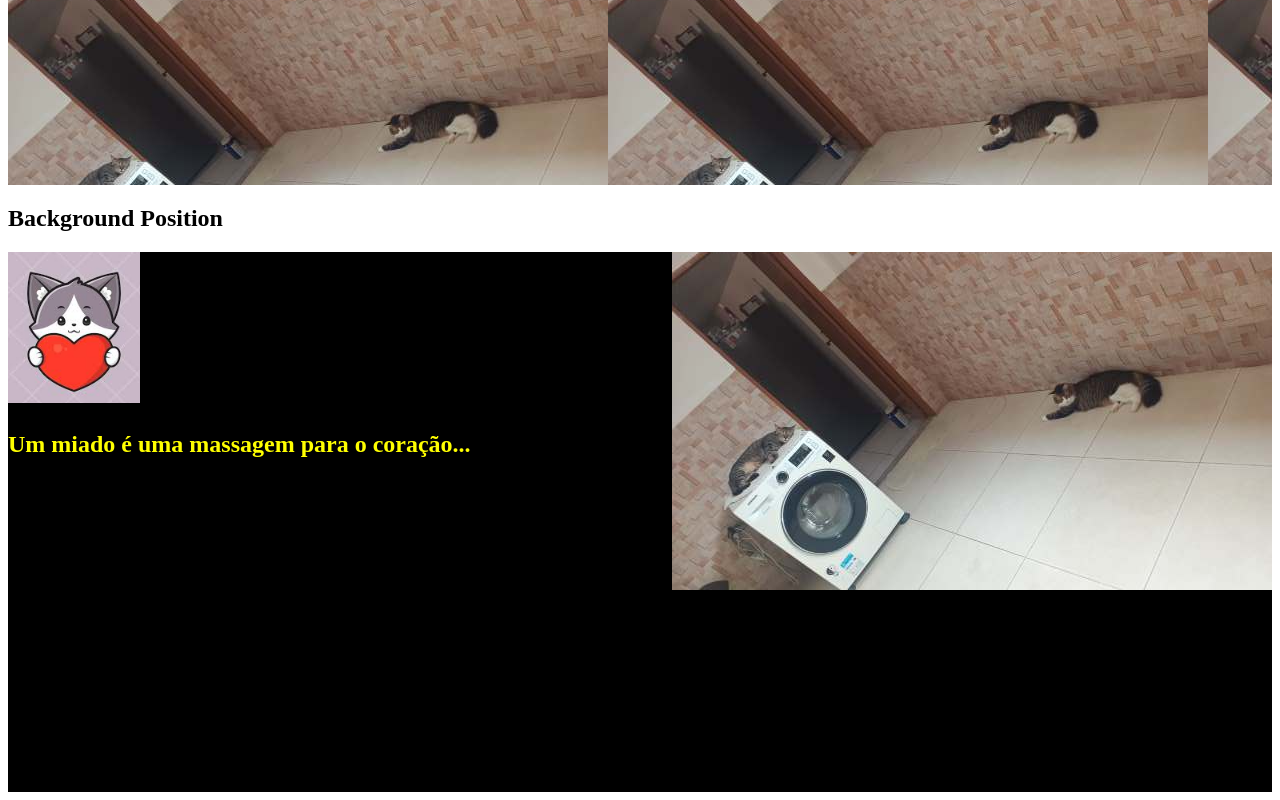
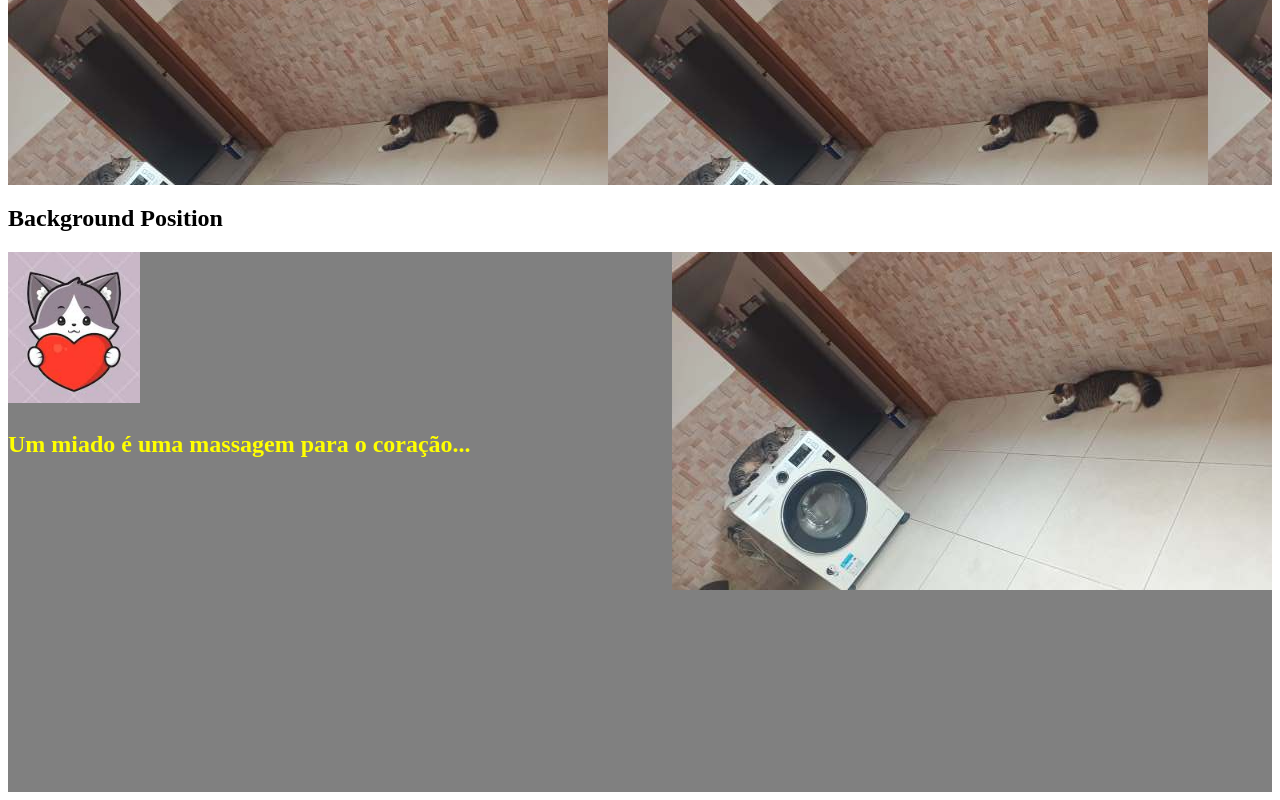
Before and after one commit to patriciaf-santos/estilizando-background, a plain HTML site: page index.html in a window 1280 px wide. Shown: the part 2110-2910 px from the top of the page. Drawn offline with Linux system fonts and the light colour scheme.

Commit message:
Mudança de cor no fundo da imagem position.

```diff
--- a/style.css
+++ b/style.css
@@ -36,7 +36,7 @@ p{
 
 .bg-position { /**Forma encurtada**/
     height: 540px;
-    background: #000 url(./images/gatolavanderia.jpg) no-repeat right top;
+    background: gray url(./images/gatolavanderia.jpg) no-repeat right top;
 
   }
 
```
